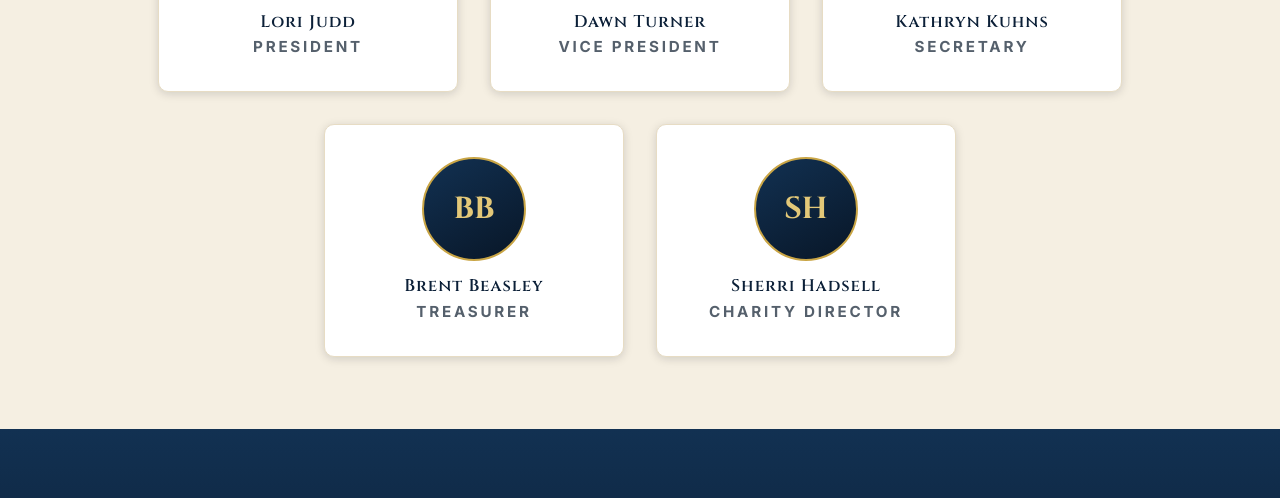
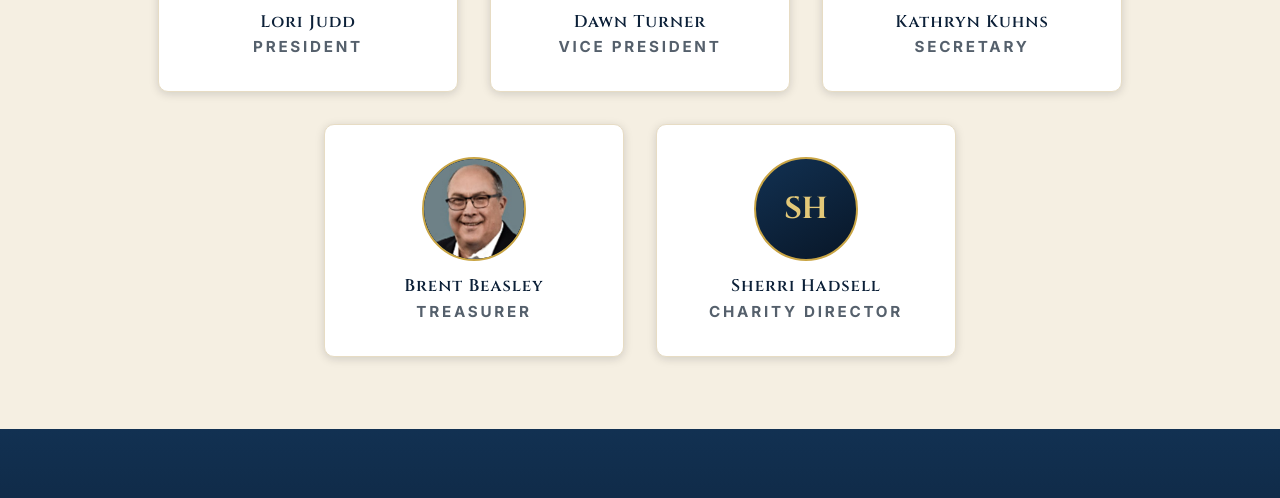
Before and after one commit to ccola4me2/cruisingforchange, a plain HTML site: page public/board.html in a window 1280 px wide. Shown: the part 581-1079 px from the top of the page. Drawn offline with Linux system fonts and the light colour scheme.

Commit message:
Board page: Brent's headshot on his card
Co-Authored-By: Claude Opus 5.5 <noreply@anthropic.com>

```diff
--- a/public/board.html
+++ b/public/board.html
@@ -76,7 +76,7 @@
           <p class="team-role">Secretary</p>
         </div>
         <div class="card team-card">
-          <div class="avatar" aria-hidden="true">BB</div>
+          <div class="avatar avatar-photo"><img src="assets/img/board-brent-beasley.jpg" alt="Brent Beasley" width="312" height="312"></div>
           <h3>Brent Beasley</h3>
           <p class="team-role">Treasurer</p>
         </div>
```
Also changed, not shown: public/assets/img/board-brent-beasley.jpg (added).
